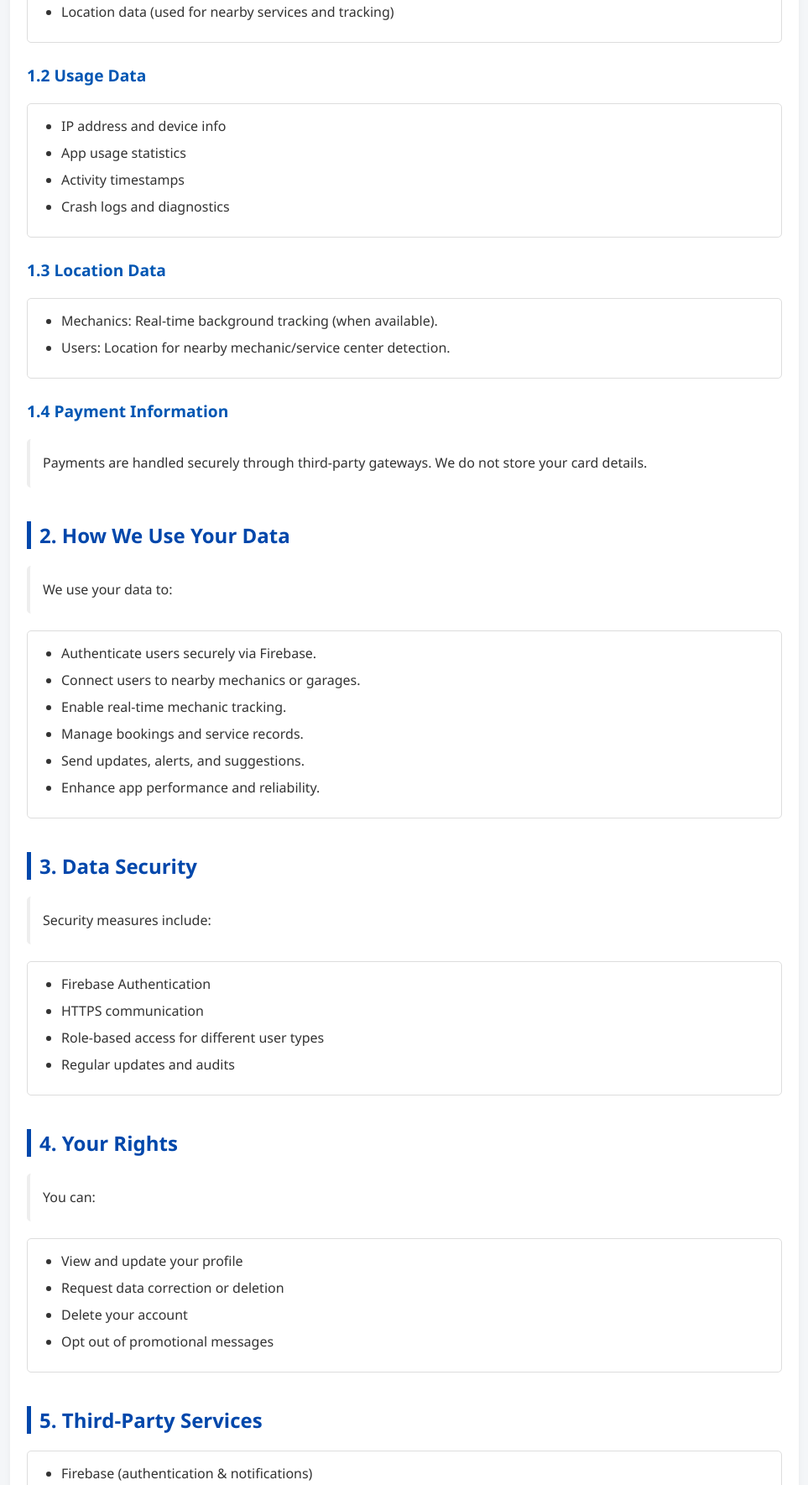
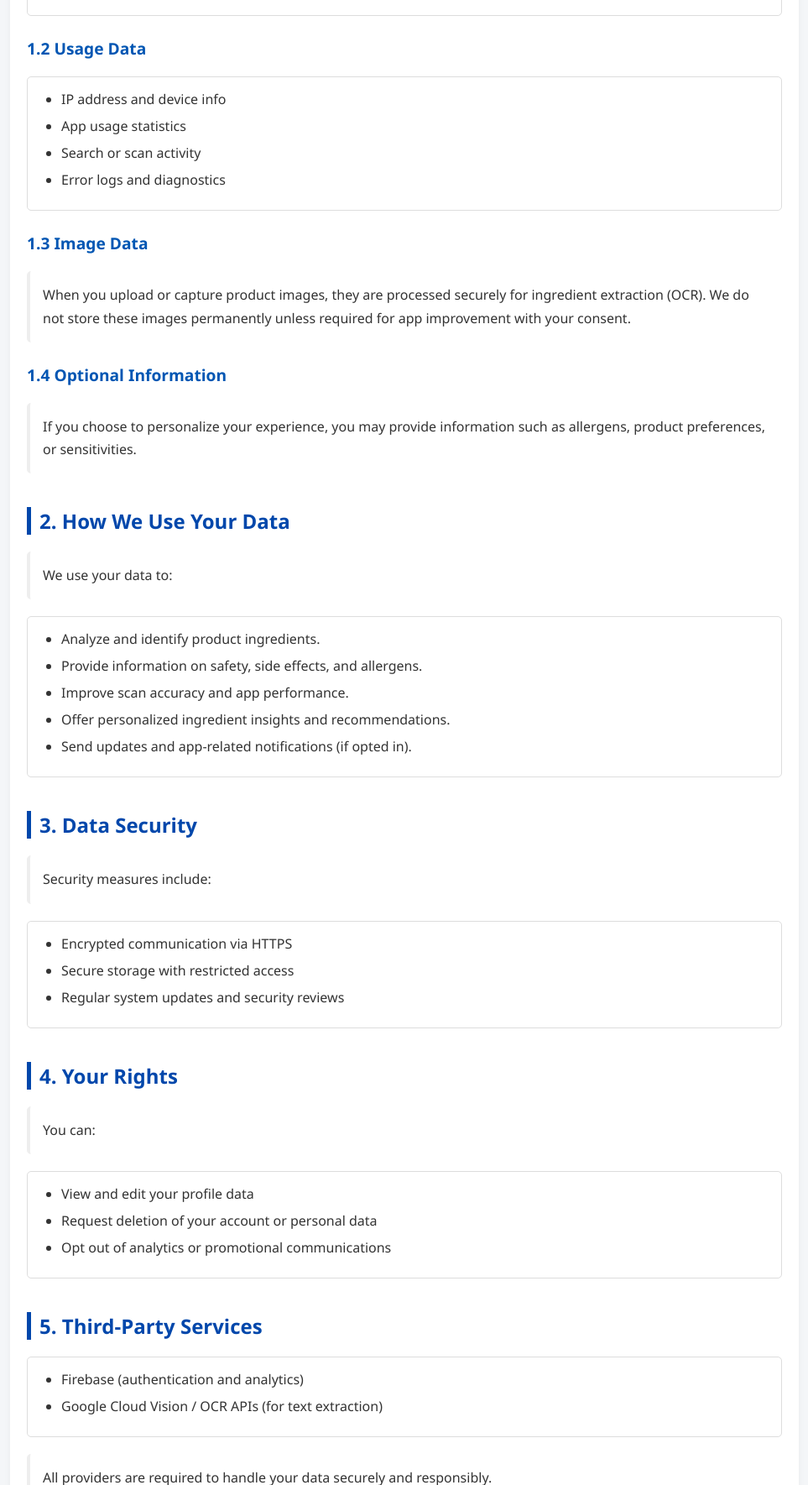
Before and after one commit to Akash-1006/INGRIFY_PRIVACY_POLICY, a plain HTML site: page index.html in a window 1280 px wide. Shown: the part 949-2718 px from the top of the page at 84% size, without its empty margins (158-1121 px from the left). Drawn offline with Linux system fonts and the light colour scheme.

Commit message:
Update index.html

```diff
--- a/index.html
+++ b/index.html
@@ -3,7 +3,7 @@
 <head>
     <meta charset="UTF-8" />
     <meta name="viewport" content="width=device-width, initial-scale=1.0" />
-      <title>Privacy Policy - UpKeep</title>
+    <title>Privacy Policy - Ingrify</title>
     <style>
         :root {
             --primary-color: #0047ab;
@@ -124,10 +124,11 @@
 </head>
 <body>
     <div class="container">
-          <h1>Privacy Policy - UpKeep</h1>
+        <h1>Privacy Policy - Ingrify</h1>
         <p><strong>Last updated:</strong> March 2025</p>
         <p>
-              Welcome to <strong>UpKeep</strong>, your all-in-one vehicle assistance app. Your privacy is important to us, and we are committed to protecting your personal information.
+            Welcome to <strong>Ingrify</strong> — your intelligent ingredient analysis and safety companion.
+            Your privacy is important to us, and we are committed to protecting your personal information.
         </p>
 
         <p>This Privacy Policy outlines:</p>
@@ -143,68 +144,65 @@
         <p>When you register or use our services, we may collect:</p>
         <ul>
             <li>Full name</li>
-              <li>Phone number (used for OTP login via Firebase)</li>
             <li>Email address</li>
-              <li>Gender (for personalization)</li>
-              <li>Location data (used for nearby services and tracking)</li>
+            <li>Device information</li>
+            <li>Optional profile data (such as skin type or allergens, if provided)</li>
         </ul>
 
         <h3>1.2 Usage Data</h3>
         <ul>
             <li>IP address and device info</li>
             <li>App usage statistics</li>
-              <li>Activity timestamps</li>
-              <li>Crash logs and diagnostics</li>
+            <li>Search or scan activity</li>
+            <li>Error logs and diagnostics</li>
         </ul>
 
-          <h3>1.3 Location Data</h3>
-          <ul>
-              <li>Mechanics: Real-time background tracking (when available).</li>
-              <li>Users: Location for nearby mechanic/service center detection.</li>
-          </ul>
+        <h3>1.3 Image Data</h3>
+        <p>
+            When you upload or capture product images, they are processed securely for ingredient extraction (OCR).
+            We do not store these images permanently unless required for app improvement with your consent.
+        </p>
 
-          <h3>1.4 Payment Information</h3>
-          <p>Payments are handled securely through third-party gateways. We do not store your card details.</p>
+        <h3>1.4 Optional Information</h3>
+        <p>
+            If you choose to personalize your experience, you may provide information such as allergens, product preferences, or sensitivities.
+        </p>
 
         <h2>2. How We Use Your Data</h2>
         <p>We use your data to:</p>
         <ul>
-              <li>Authenticate users securely via Firebase.</li>
-              <li>Connect users to nearby mechanics or garages.</li>
-              <li>Enable real-time mechanic tracking.</li>
-              <li>Manage bookings and service records.</li>
-              <li>Send updates, alerts, and suggestions.</li>
-              <li>Enhance app performance and reliability.</li>
+            <li>Analyze and identify product ingredients.</li>
+            <li>Provide information on safety, side effects, and allergens.</li>
+            <li>Improve scan accuracy and app performance.</li>
+            <li>Offer personalized ingredient insights and recommendations.</li>
+            <li>Send updates and app-related notifications (if opted in).</li>
         </ul>
 
         <h2>3. Data Security</h2>
         <p>Security measures include:</p>
         <ul>
-              <li>Firebase Authentication</li>
-              <li>HTTPS communication</li>
-              <li>Role-based access for different user types</li>
-              <li>Regular updates and audits</li>
+            <li>Encrypted communication via HTTPS</li>
+            <li>Secure storage with restricted access</li>
+            <li>Regular system updates and security reviews</li>
         </ul>
 
         <h2>4. Your Rights</h2>
         <p>You can:</p>
         <ul>
-              <li>View and update your profile</li>
-              <li>Request data correction or deletion</li>
-              <li>Delete your account</li>
-              <li>Opt out of promotional messages</li>
+            <li>View and edit your profile data</li>
+            <li>Request deletion of your account or personal data</li>
+            <li>Opt out of analytics or promotional communications</li>
         </ul>
 
         <h2>5. Third-Party Services</h2>
         <ul>
-              <li>Firebase (authentication & notifications)</li>
-              <li>Google Maps API (location services)</li>
-              <li>Payment gateways (secure transactions)</li>
+            <li>Firebase (authentication and analytics)</li>
+            <li>Google Cloud Vision / OCR APIs (for text extraction)</li>
         </ul>
         <p>All providers are required to handle your data securely and responsibly.</p>
 
         <h2>6. Children's Privacy</h2>
-          <p>UpKeep is not designed for children under 13. If we detect such data, it will be deleted promptly.</p>
+        <p>Ingrify is not designed for users under 13. If we detect such data, it will be deleted promptly.</p>
 
         <h2>7. Changes to This Policy</h2>
         <p>We may update this Privacy Policy. All changes will be reflected in-app and on our website.</p>
@@ -213,7 +211,7 @@
         <p>If you have any questions or concerns, please contact us:</p>
         <div class="contact">
             <ul>
-                  <li>Email: <a href="mailto:support@bookmycaterer.com">support@bookmycaterer.com</a></li>
+                <li>Email: <a href="mailto:ingrify.help@gmail.com">ingrify.help@gmail.com</a></li>
                 <li>App: Use the "Contact Us" section in the settings menu.</li>
             </ul>
         </div>
```
Lines whose indentation alone changed are shown as unchanged.
